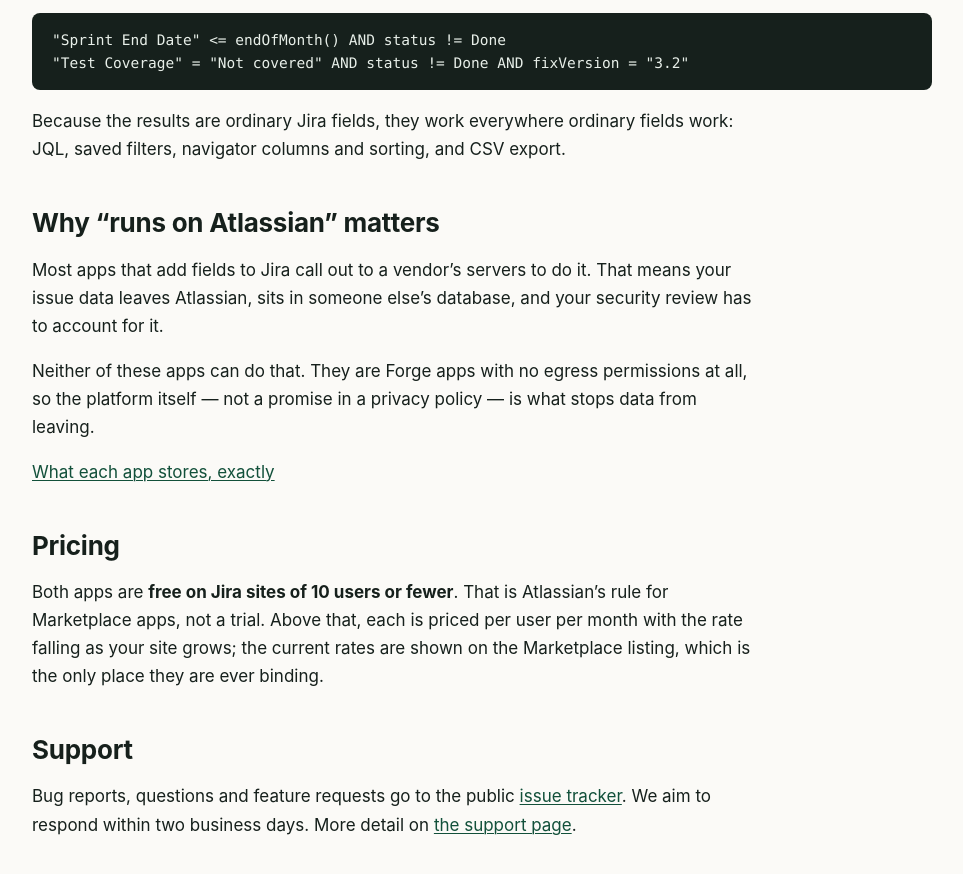
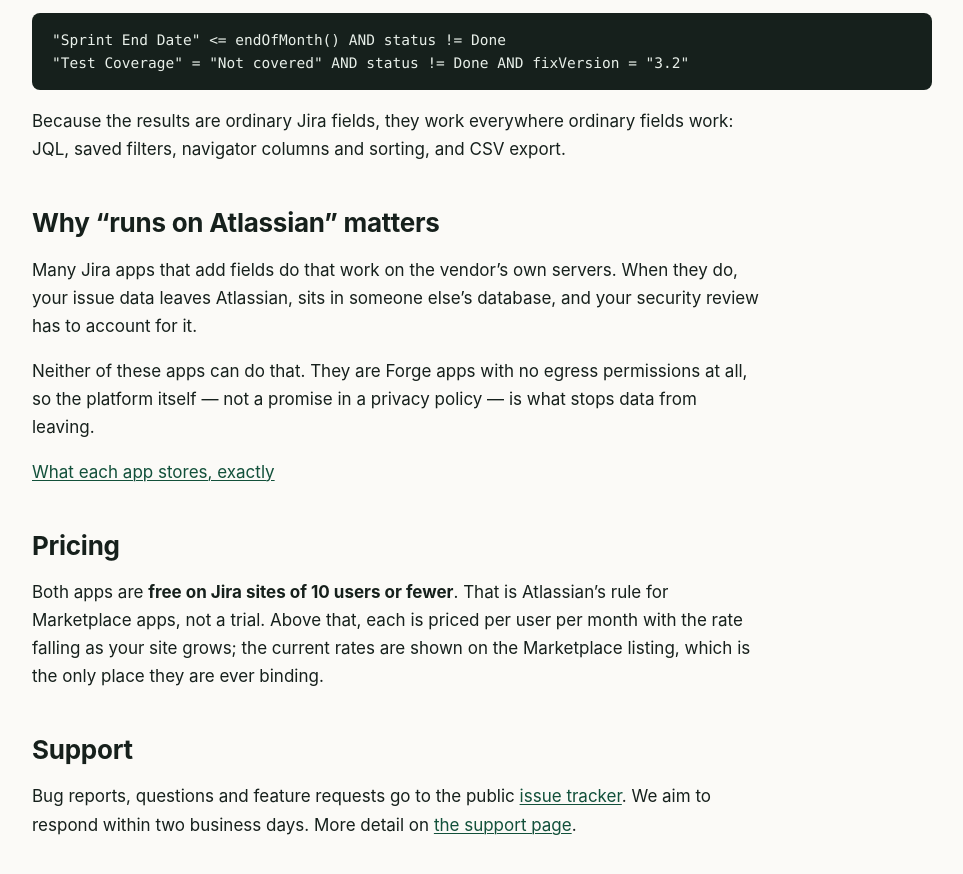
Before and after one commit to vector-grove-capital/vgc-legal, a Jekyll site: the page built from index.md, in a window 1280 px wide and 900 px high, scrolled down 1306 px. Shown: the top 874 px of the window, without its empty margins (112-1075 px from the left). Built offline with Jekyll 4.4.1, drawn with Linux system fonts in a browser that asks for light colours.

Commit message:
The home page told buyers that MOST field apps ship their data off Atlassian
"Most apps that add fields to Jira call out to a vendor's servers to do it."
Live on the home page, in the paragraph that carries the whole security pitch,
and nobody had ever measured it.

Measured against the Marketplace API (ops/competitors.py's registry, 71 distinct
Jira Cloud apps across five field-related queries). Cloud Connect apps hold
scopes from the `*-connect-jira` family -- the platform's own naming, not a
keyword guess -- and Connect means the vendor hosts the app:

  CONNECT      9  (13%)   <- confirmed vendor-hosted, incl. ScriptRunner ~35K installs
  NOT-CONNECT 49  (69%)
  UNKNOWN     13  (18%)   <- no appScopes published

13% is the only confirmed figure and it does not support "most". It does not
refute it either: a FORGE app that declares egress also calls out to a vendor,
and the API does not expose egress -- "External Data for Jira Fields" (1,747
installs) sits in NOT-CONNECT while existing to fetch external data. So the
claim is unmeasurable with the instruments available, which is exactly the
state a sales page must not assert from.

Now reads "Many Jira apps that add fields do that work on the vendor's own
servers." True at 13% confirmed, and the paragraph's actual argument -- your
security review has to account for it -- never needed the majority.

Fourth instance of this repo's recurring failure: a customer-facing sentence
about the outside world with no measurement behind it. After the Zephyr
compatibility boast, the panel's <= endOfWeek() query, and "answer by hand".

```diff
--- a/index.md
+++ b/index.md
@@ -68,7 +68,7 @@ work: JQL, saved filters, navigator columns and sorting, and CSV export.
 
 ## Why "runs on Atlassian" matters
 
-Most apps that add fields to Jira call out to a vendor's servers to do it. That means
+Many Jira apps that add fields do that work on the vendor's own servers. When they do,
 your issue data leaves Atlassian, sits in someone else's database, and your security
 review has to account for it.
 
```
